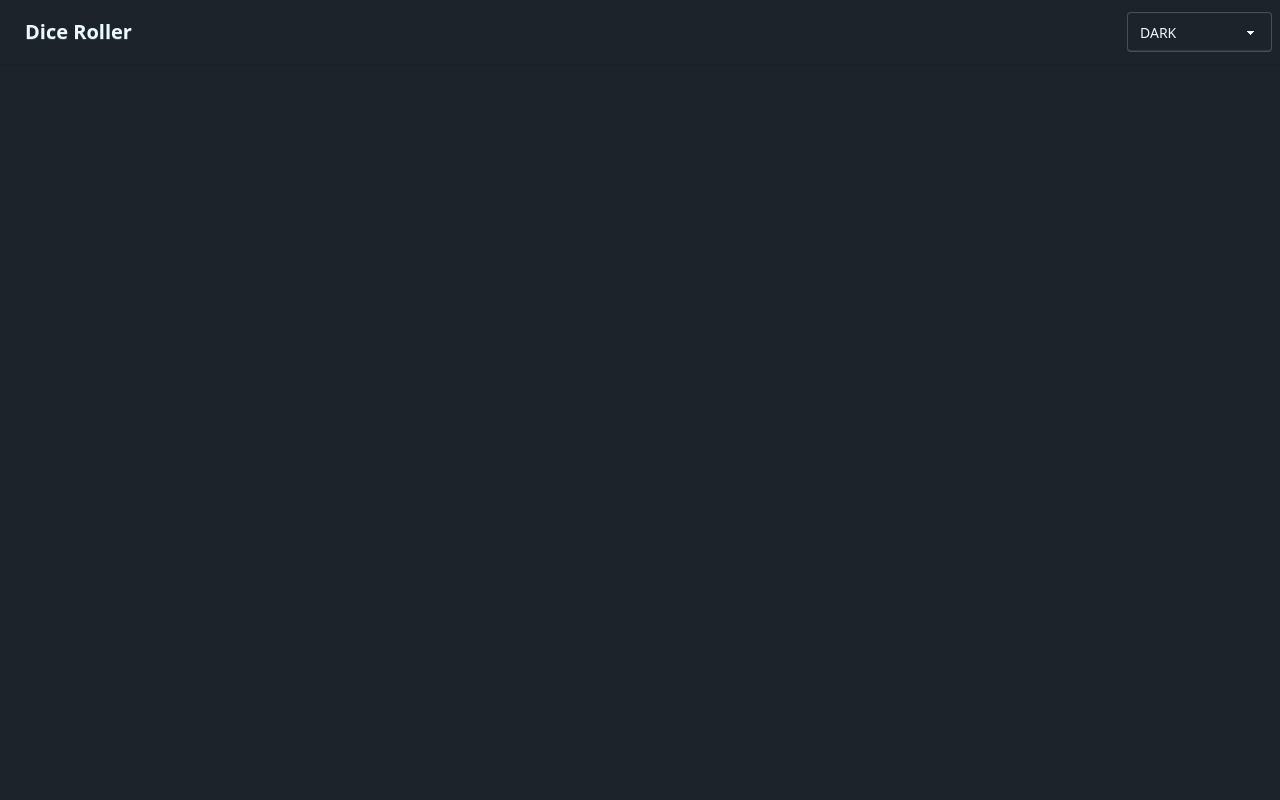
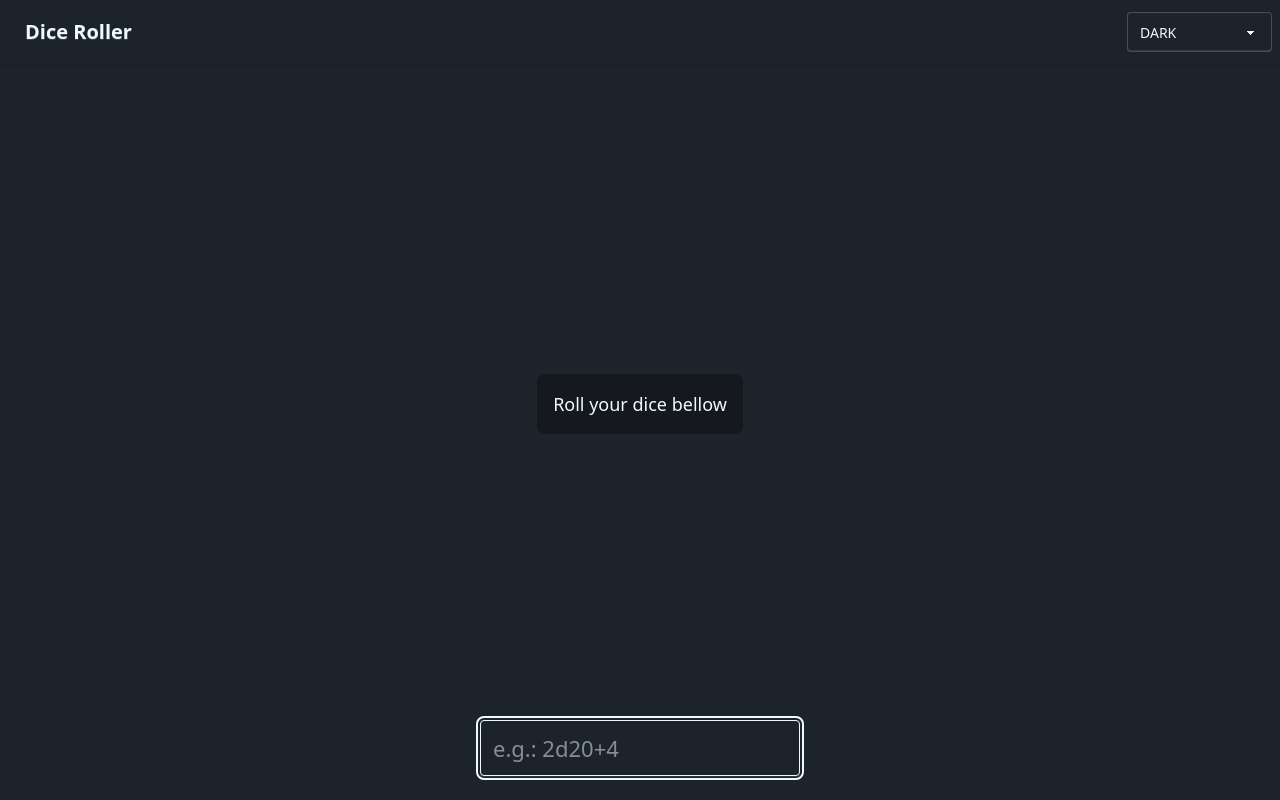
Before and after one commit to tiago-sch/dice-roller, a React (Vite) app: page / in a window 1280 px wide. Built offline with nearby package versions, Linux system fonts and the light colour scheme.

Commit message:
feat: add dice roller

```diff
--- a/src/App.tsx
+++ b/src/App.tsx
@@ -1,4 +1,5 @@
 import Navbar from './components/Navbar'
+import RollInput from './components/RollInput'
 import DiceRollsProvider from './contexts/DiceRolls/DiceRollsProvider'
 import './App.css'
 
@@ -7,7 +8,7 @@ function App() {
     <>
       <Navbar />
       <DiceRollsProvider>
-        <div></div>
+        <RollInput />
       </DiceRollsProvider>
     </>
   )
--- /dev/null
+++ b/src/components/RollInput/index.tsx
@@ -0,0 +1,38 @@
+import { type FormEvent, useRef } from 'react';
+import useDiceRolls from '../../contexts/DiceRolls/useDiceRolls'
+
+const RollInput = () => {
+  const { currentRoll, roll } = useDiceRolls();
+  const inputRef = useRef<HTMLInputElement>(null);
+
+  const onSubmit = (e: FormEvent<HTMLFormElement>) => {
+    e.preventDefault();
+    if (inputRef.current) {
+      const value = inputRef.current.value;
+      inputRef.current.value = "";
+      roll(value);
+    }
+  }
+
+  return (
+    <div className='h-[calc(100vh-64px)] flex justify-end flex-col p-6'>
+      <div className="flex flex-1 text-center justify-center items-center">
+        <div>
+          <p className={currentRoll ? 'text-5xl p-4' : 'skeleton text-lg p-4'} >
+            {currentRoll ? currentRoll?.rolled : 'Roll your dice bellow'}
+            {!!currentRoll?.rolledValues.length && (
+              <small className="block text-lg">
+                ({currentRoll.rolledValues.map(({die, rolledValue}) => `${die}: ${rolledValue}`).join(', ')})
+              </small>
+            )}
+          </p>
+        </div>
+      </div>
+      <form onSubmit={onSubmit} className='text-center'>
+        <input className="input input-xl" autoFocus placeholder="e.g.: 2d20+4" ref={inputRef} />
+      </form>
+    </div>
+  )
+}
+
+export default RollInput;
--- a/src/contexts/DiceRolls/DiceRollsProvider.tsx
+++ b/src/contexts/DiceRolls/DiceRollsProvider.tsx
@@ -1,22 +1,27 @@
 import { useCallback, useState } from 'react';
 import DiceRollsContext, { type DiceRollsContextType } from './DiceRollsContext';
 import getRollValue from '../../utils/getRollValue';
+import useLocalStorage from '../../utils/useLocalStorage';
+import { cloneDeep } from 'lodash';
 
 const DiceRollsProvider = ({ children }: { children: React.ReactNode }) => {
-  const [rolls, setRolls] = useState<DiceRollsContextType['rolls']>([]);
+  const [rolls, setRolls] = useLocalStorage('rolls', [] as DiceRollsContextType['rolls']);
+  const [currentRoll, setCurrentRoll] = useState<DiceRollsContextType['currentRoll']>();
 
   const roll = useCallback<DiceRollsContextType['roll']>(value => {
     const rolled = getRollValue(value);
 
-    setRolls(values => {
-      values.push(rolled)
-      return values;
-    });
+    setCurrentRoll(rolled);
+    const newRolls = cloneDeep(rolls);
+    newRolls.push(rolled);
+    setRolls(newRolls)
     return rolled;
-  }, []);
+  }, [rolls, setRolls]);
+
+
 
   return (
-    <DiceRollsContext.Provider value={{ rolls, roll }}>
+    <DiceRollsContext.Provider value={{ rolls, roll, currentRoll }}>
       {children}
     </DiceRollsContext.Provider>
   );
--- a/src/utils/useLocalStorage/index.ts
+++ b/src/utils/useLocalStorage/index.ts
@@ -6,7 +6,8 @@ type UseLocalStorage = <T>(key: string, defaultValue: T) => [T, UseLocalStorageS
 
 const useLocalStorage: UseLocalStorage = (key, defaultValue) => {
   const [value, setValue] = useState(() => {
-    const firstValue = isObject(defaultValue) ? JSON.parse(localStorage.getItem(key) || '') : localStorage.getItem(key)
+    const localData = localStorage.getItem(key);
+    const firstValue = isObject(defaultValue) && localData ? JSON.parse(localStorage.getItem(key) || '') : localStorage.getItem(key)
     return firstValue || defaultValue;
   });
 
```
